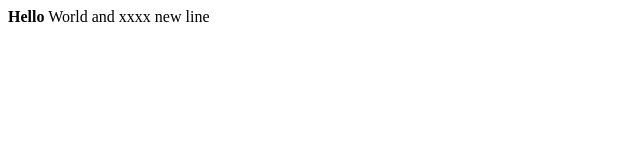
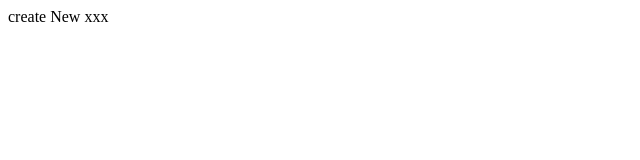
Before and after one commit to Lux159/hello-git, a plain HTML site: page index.html in a window 1280 px wide. Shown: the whole page, without its empty margins (0-640 px from the left). Drawn offline with Linux system fonts and the light colour scheme.

Commit message:
create new in html

```diff
--- a/index.html
+++ b/index.html
@@ -6,7 +6,6 @@
     <title>Document</title>
 </head>
 <body>
-    <b>Hello</b> World and xxxx
-    new line
+    create New xxx
 </body>
 </html>
```
